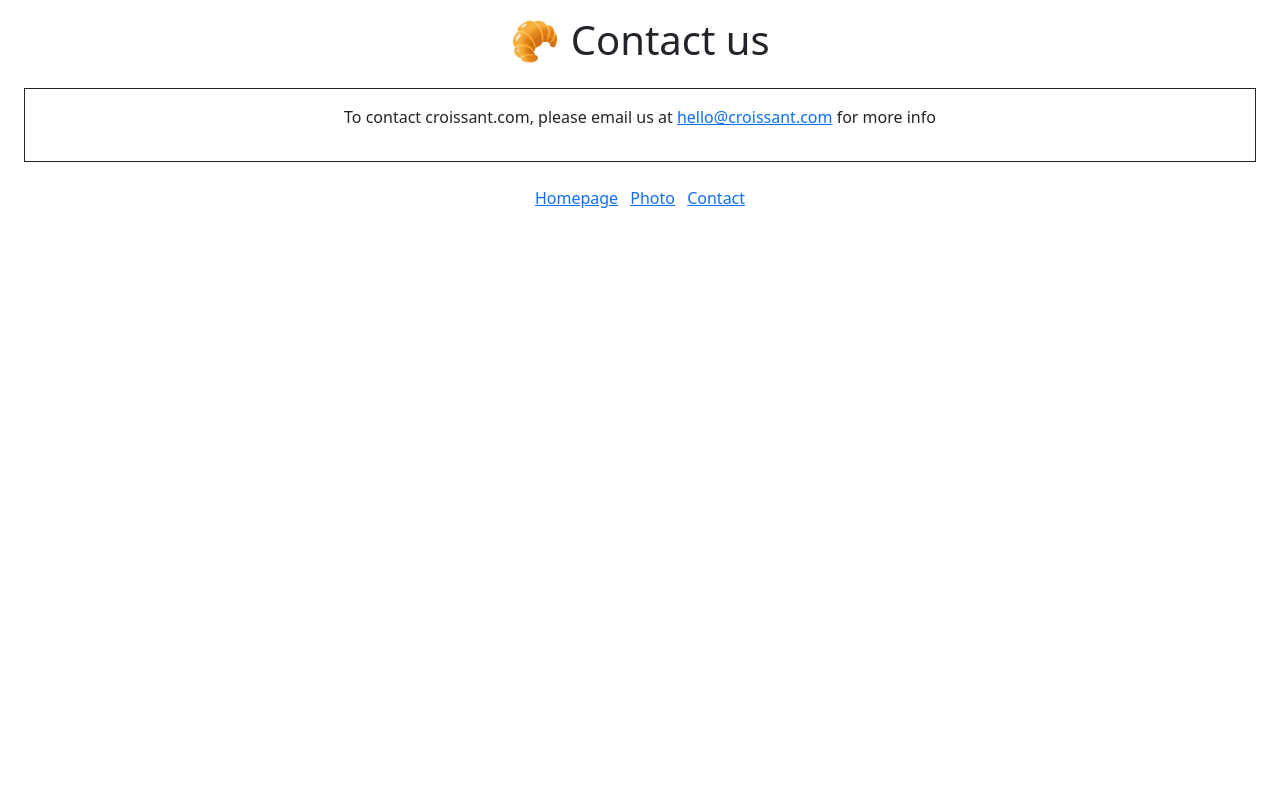
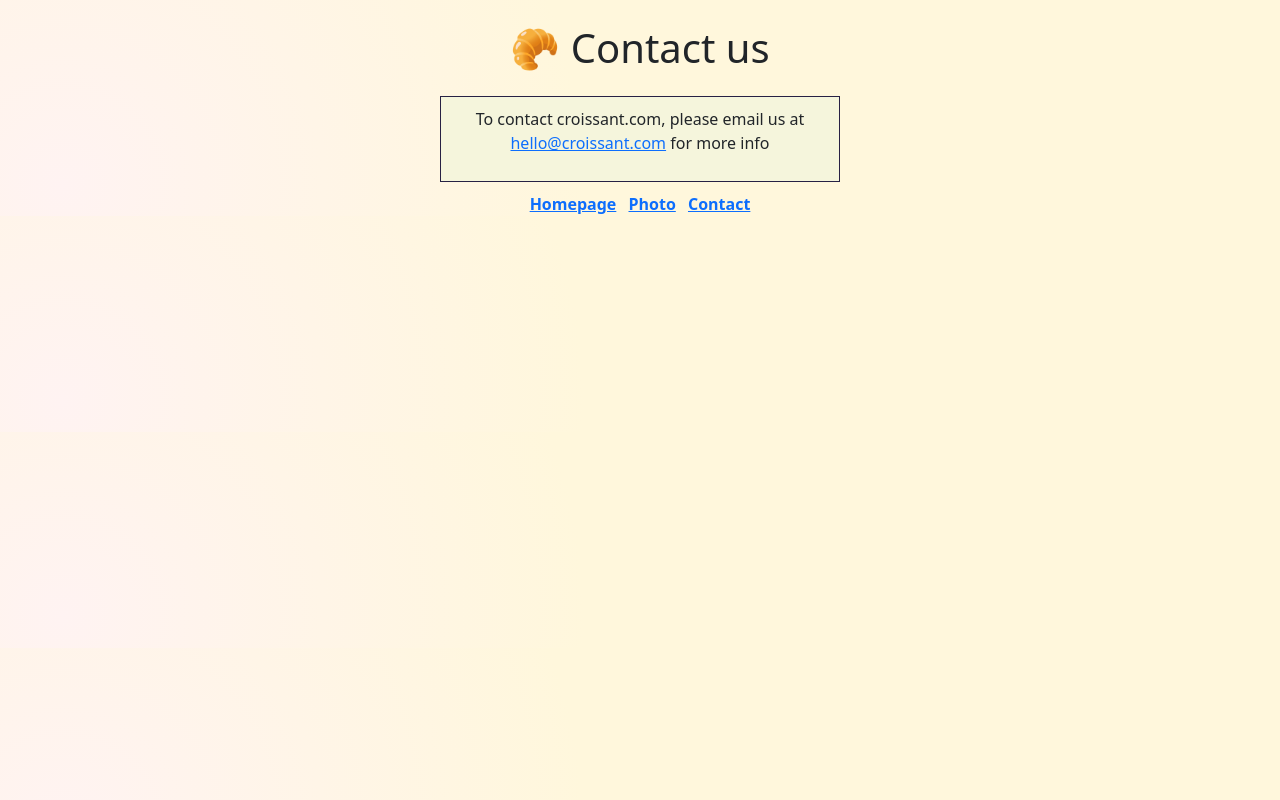
Before and after one commit to Mariel-r/Croissant, a plain HTML site: page contact.html in a window 1280 px wide. Drawn offline with nearby package versions, Linux system fonts and the light colour scheme.

Commit message:
Added Css styling

```diff
--- a/Css/style.css
+++ b/Css/style.css
@@ -0,0 +1,24 @@
+body {
+  background: radial-gradient(
+    905px at 4.9% 85.8%,
+    rgb(255, 243, 242) 0.1%,
+    rgb(255, 247, 220) 57.6%
+  );
+}
+
+.info {
+  display: block;
+  margin: 0 auto;
+  padding: 10px;
+  text-align: center;
+  max-width: 400px;
+  background-color: beige;
+  border: 1px solid #272144;
+}
+
+.links {
+  margin-top: 10px;
+  text-align: center;
+  color: #272144;
+  font-weight: bold;
+}
--- a/contact.html
+++ b/contact.html
@@ -5,6 +5,7 @@
     <meta http-equiv="X-UA-Compatible" content="IE=edge" />
     <meta name="viewport" content="width=device-width, initial-scale=1.0" />
     <title>Contact</title>
+    <link rel="stylesheet" href="Css/style.css" />
     <link
       href="https://cdn.jsdelivr.net/npm/bootstrap@5.1.3/dist/css/bootstrap.min.css"
       rel="stylesheet"
@@ -13,8 +14,8 @@
     />
   </head>
   <body>
-    <h1 class="text-center m-3">🥐 Contact us</h1>
-    <div class="text-center border border-dark m-4 p-3">
+    <h1 class="text-center m-4">🥐 Contact us</h1>
+    <div class="info">
       <p>
         To contact croissant.com, please email us at
         <a href="mailto:hello@croissant.com" title="contact us by email"
@@ -23,7 +24,7 @@
         for more info
       </p>
     </div>
-    <div class="text-center m-3">
+    <div class="links">
       <a href="index.html">Homepage</a>
       <a class="p-2" href="photo.html">Photo</a>
       <a href="contact.html">Contact</a>
```
Also changed, not shown: index.html (+4 -3 lines), photo.html (+4 -3 lines).
